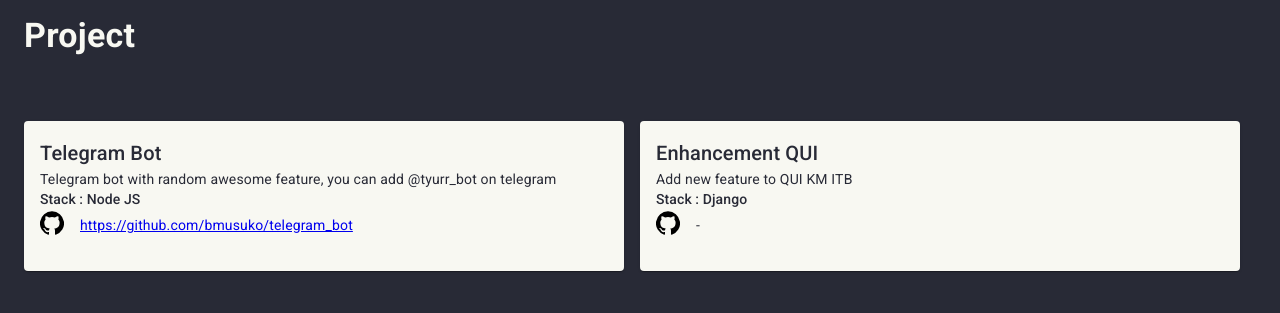
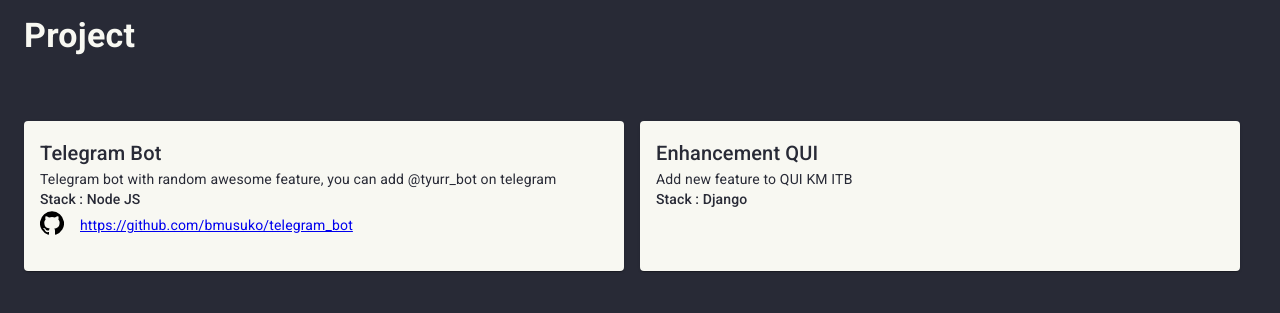
Before and after one commit to bmusuko/personal-web, a React (Create React App) app in the folder client/: page / in a window 1280 px wide. Shown: the part 2840-3153 px from the top of the page. Built offline with nearby package versions, Linux system fonts and the light colour scheme.

Commit message:
remove unnecessary

```diff
--- a/client/src/components/Homepage/Project.js
+++ b/client/src/components/Homepage/Project.js
@@ -60,6 +60,7 @@
             <Typography  variant="subtitle2" style={styles.cardTitle}>
               Stack : {project.stack}
             </Typography>
+            {project.github === '' ? '' :
             <Grid
               container
               direction="row"
@@ -71,10 +72,11 @@
               </Grid>
               <Grid item>
                 <Typography  variant="body2" style={styles.cardGit}>
-                  {project.github === '' ? '-' : <a href={project.github} target="_blank" rel="noopener noreferrer">{project.github}</a>}
+                  <a href={project.github} target="_blank" rel="noopener noreferrer">{project.github}</a>
                 </Typography>
               </Grid>
             </Grid>
+            }
           </CardContent>
         </Card>
       </Tilt>
```
